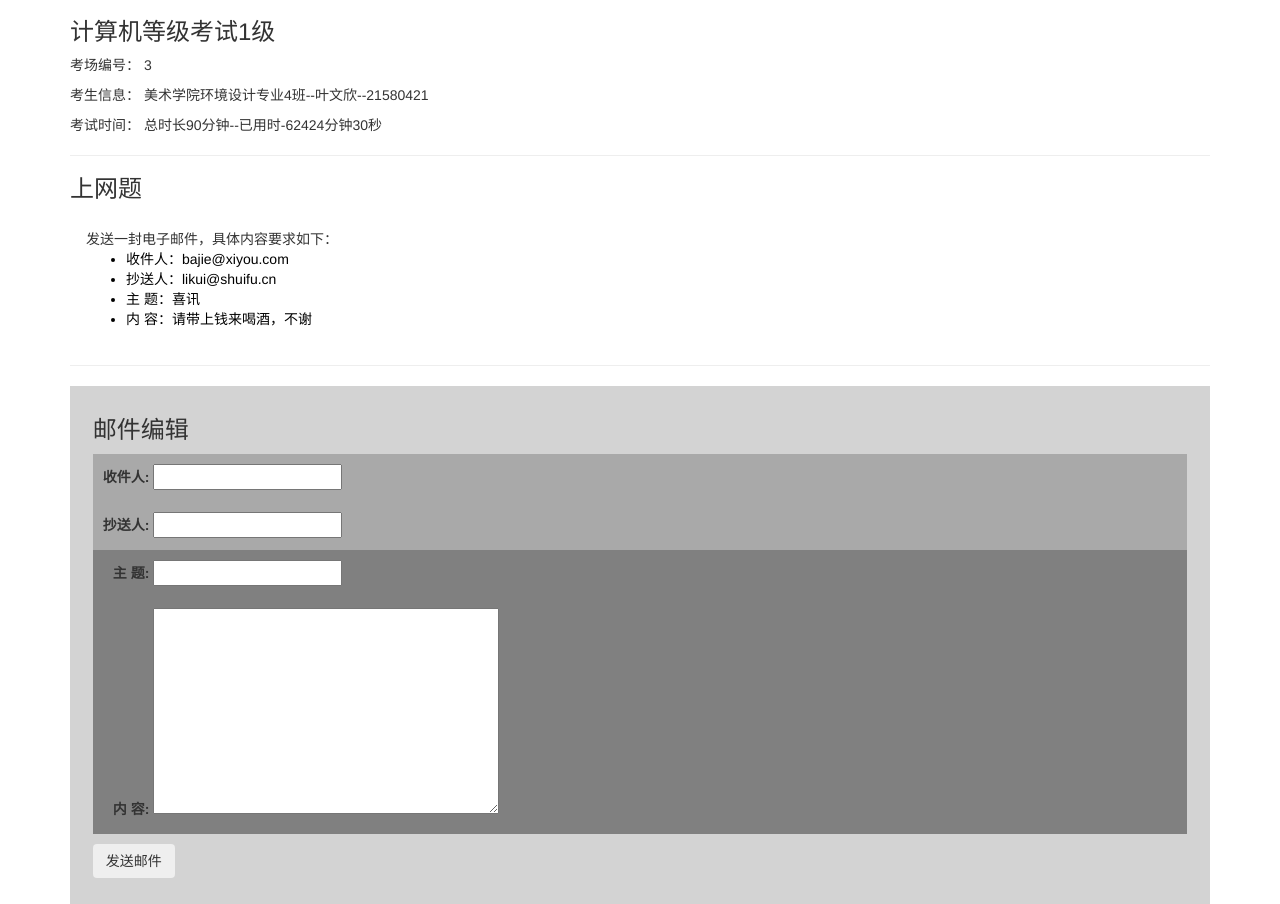
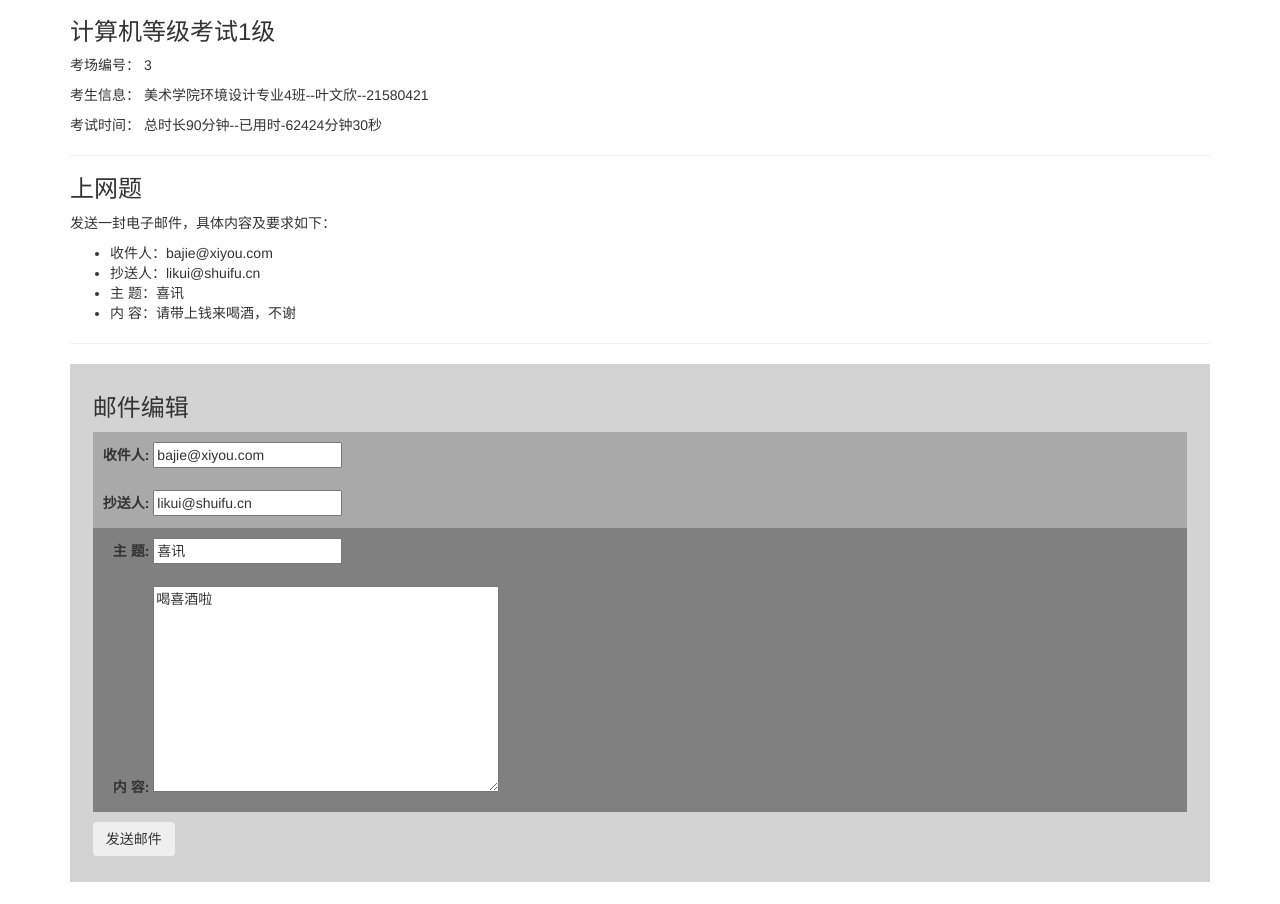
Before and after one commit to tanglw2020/django-mysite, a Django app: page /exam/exampage/12/emailquestion/ in a window 1280 px wide. Shown: the part 51-955 px from the top of the page. After the commit the page ends 933 px from the top, so only its background shows below. Run offline with Django 3.2, Linux system fonts and the light colour scheme; data comes from the database, SQL or seed files in the repository; both versions use the stored data as it was after the commit; some libraries are stand-ins or nearby versions.

Commit message:
feat: add copy disable func in email question page

```diff
--- a/polls/emailModels.py
+++ b/polls/emailModels.py
@@ -26,13 +26,21 @@ class EmailQuestion(models.Model):
         verbose_name_plural = '题目-电子邮件'
         verbose_name = '题目-电子邮件题'
 
+    def question_content_list(self):
+            result_list = []
+            result_list.append('收件人：'+self.des_name)
+            result_list.append('抄送人：'+self.cop_name)
+            result_list.append('主  题：'+self.topic)
+            result_list.append('内  容：'+self.content)
+            return result_list
+
     def question_content(self):
             result_list = []
             result_list.append('收件人：'+self.des_name)
             result_list.append('抄送人：'+self.cop_name)
             result_list.append('主  题：'+self.topic)
             result_list.append('内  容：'+self.content)
-            return format_html("发送一封电子邮件，具体内容要求如下：\n") + format_html("<ul>") + \
+            return format_html("发送一封电子邮件，具体内容及要求如下：\n") + format_html("<ul>") + \
                 format_html_join(
                 '\n', '<li style="color:black;">{}</li>',
                 ((x,) for x in result_list)
--- a/polls/templates/polls/base.html
+++ b/polls/templates/polls/base.html
@@ -24,6 +24,13 @@
     .starter-template {
       padding: 40px 15px;
       text-align: center;
+    }
+
+    .box-disable-copy {
+      -webkit-user-select: none;
+      -moz-user-select: none;
+      -ms-user-select: none;
+      user-select: none;
     }
   </style>
 
@@ -60,7 +67,7 @@
 
     <div class="card" style="width: 90%;">
       {% block baseinfo %}
-      <div class="card-body">
+      <div class="card-body box-disable-copy">
         <h3>{{ exam.exam_type_ }}</h3>
         <p>考场编号： {{ exam.id }}</p>
         <p>考生信息： {{ student.class_name }}--{{ student.student_name }}--{{ student.student_id }}</p>
--- a/polls/templates/polls/exam_page_email_question.html
+++ b/polls/templates/polls/exam_page_email_question.html
@@ -17,8 +17,13 @@
 {% block content %}
 <HR style=" FILTER: alpha (opacity = 100, finishopacity =0 , style= 2 )" width="100%" color=#987 cb 9 SIZE=20>
   <h3>上网题</h3>
-    <div class="alert alert-primary" role="alert">
-      <p>{{ email_question.question_content }}</p>
+    <div class="box-disable-copy" onselectstart="return false;" unselectable="on">
+      <p class="box-disable-copy"> 发送一封电子邮件，具体内容及要求如下：</p>
+      <ul >
+        {% for a in email_question.question_content_list %}
+         <li>{{ a }}</li>
+        {% endfor %}
+      </ul>
     </div>
 
 <HR style=" FILTER: alpha (opacity = 100, finishopacity =0 , style= 2 )" width="100%" color=#987 cb 9 SIZE=20>
--- a/polls/templates/polls/exam_page_system_question.html
+++ b/polls/templates/polls/exam_page_system_question.html
@@ -20,8 +20,8 @@
     <h3>操作系统题</h3>
 
     <div class="alert alert-primary" role="alert">
-      <h4>说明：下载zip文件并解压，在文件夹下完成下列操作，
-        并将结果压缩成zip文件上传。(注意：不要更改题目要求以外的文件或文件夹) </h4>
+      <h5>说明：下载zip文件并解压，在文件夹下完成下列操作，
+        并将结果压缩成zip文件上传。(注意：不要更改题目要求以外的文件或文件夹) </h5>
       {{ system_question.question_content }}
       <a type="button" class="btn btn-info" href="{% url 'exam:api-download-system-zipfile'  exam_page.id %}">下载 operation-system.zip</a>
     </div>
--- a/polls/views.py
+++ b/polls/views.py
@@ -97,10 +97,17 @@ def exampage_email_question(request, exampage_id):
             if cleaned_data['topic'] == email_question.topic: score = score + 1
             if cleaned_data['content'] == email_question.content: score = score + 1
             exam_page.email_result = round(exam_page.exam.email_score * score / 4, 1)
-            exam_page.email_answer = cleaned_data['topic']+':'+cleaned_data['content']
+            exam_page.email_answer = cleaned_data['name1']+'\n'+cleaned_data['name2']+'\n'+cleaned_data['topic']+'\n'+cleaned_data['content']
             exam_page.save()
     else:
-        form = SendEmailForm()
+        cleaned_data = {}
+        if exam_page.email_answer:
+            datas = exam_page.email_answer.split('\n')
+            cleaned_data['name1'] = datas[0]
+            cleaned_data['name2'] = datas[1]
+            cleaned_data['topic'] = datas[2]
+            cleaned_data['content'] = datas[3]
+        form = SendEmailForm(cleaned_data)
 
     context = {
         'exam': exam_page.exam,
```
Also changed, not shown: polls/templates/polls/exam_room_detail.html (+9 -1 lines), db.sqlite3.
